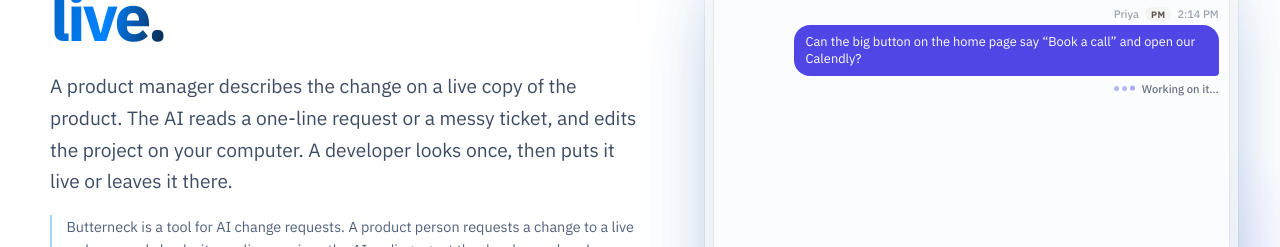
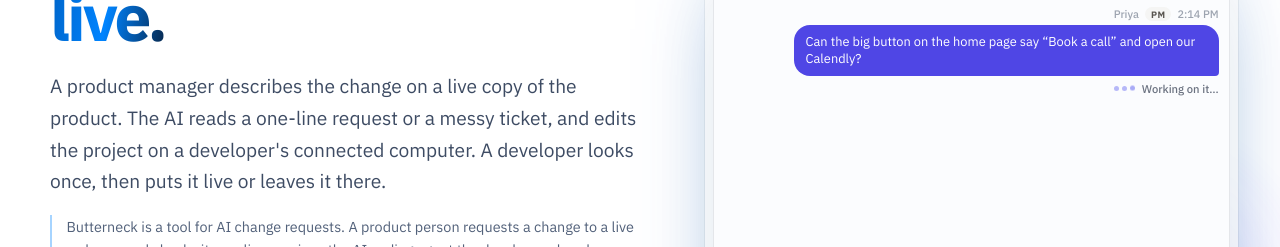
Before and after one commit to Lanatus-Systems/maintainer-pro-marketing, a Next.js app: page / in a window 1280 px wide. Shown: the part 324-571 px from the top of the page. Built offline with nearby package versions, Linux system fonts and the light colour scheme; no server answers.

Commit message:
copy(K-134): soften home 'computer' wording

```diff
--- a/src/app/page.tsx
+++ b/src/app/page.tsx
@@ -53,7 +53,7 @@ export default function HomePage() {
           </h1>
           <p className="landing-lead">
             A product manager describes the change on a live copy of the product. The AI reads a
-            one-line request or a messy ticket, and edits the project on your computer. A developer
+            one-line request or a messy ticket, and edits the project on a developer's connected computer. A developer
             looks once, then puts it live or leaves it there.
           </p>
           <p className="landing-quiet landing-definition">{DEFINITION}</p>
@@ -251,7 +251,7 @@ export default function HomePage() {
           <p className="landing-kicker">Your call</p>
           <h2 id="safety-heading">You decide what goes live.</h2>
           <p className="landing-section-lead">
-            The AI edits the project on your computer. Your team publishes it.
+            The AI edits the project on a developer's connected computer. Your team publishes it.
           </p>
         </div>
         <div>
```
